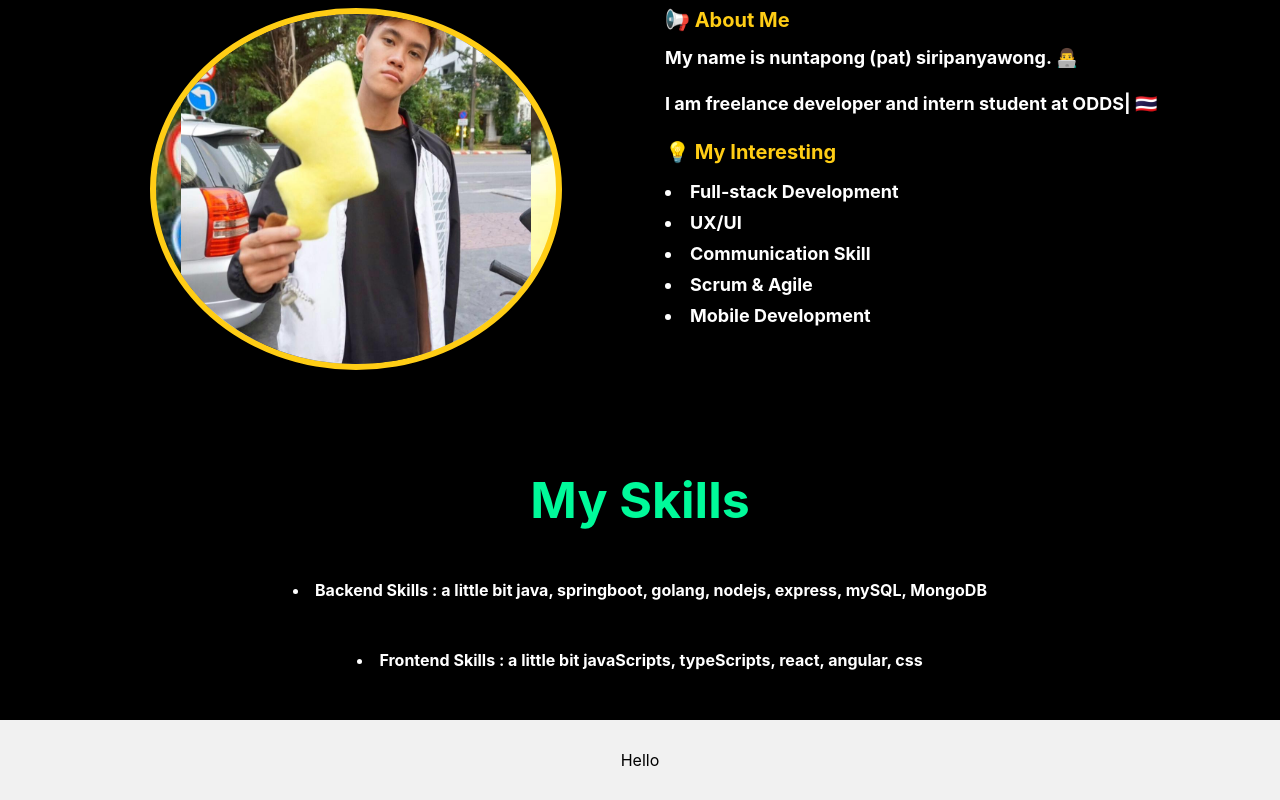
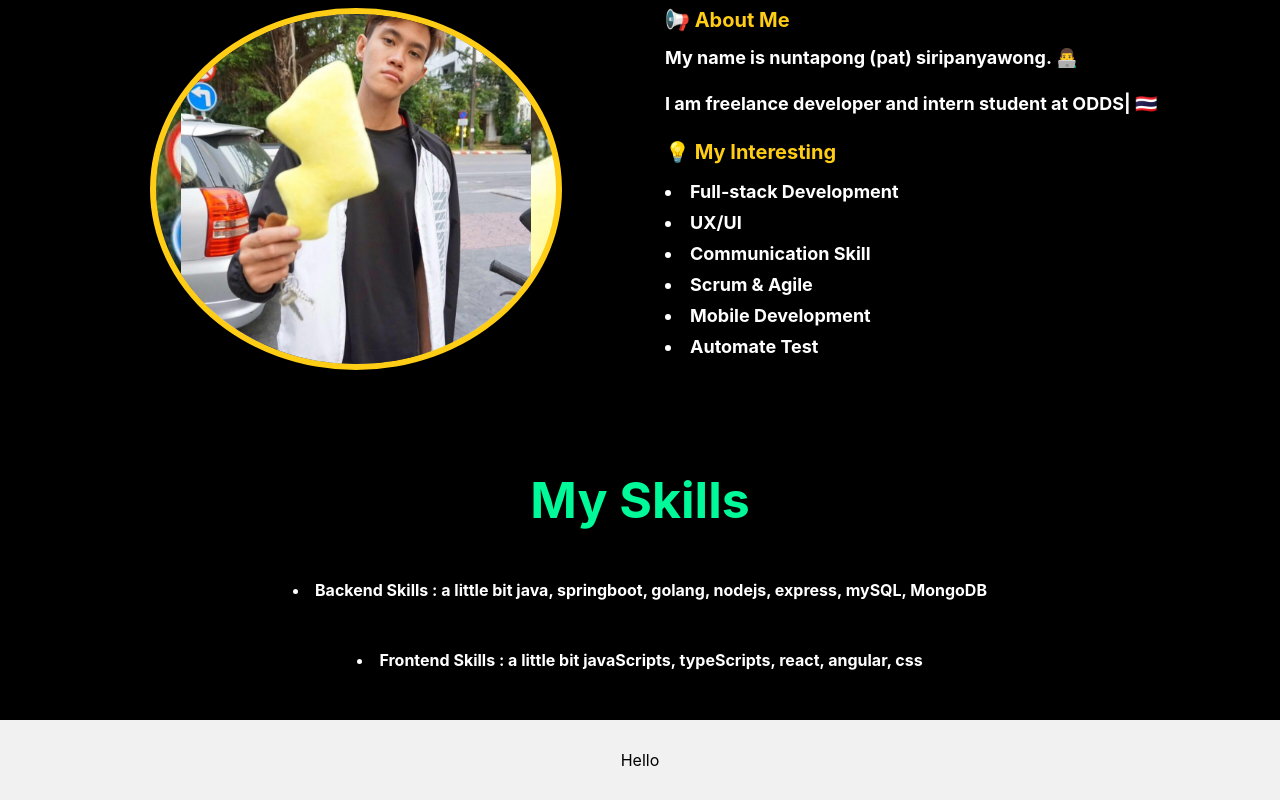
Before and after one commit to NuntapongS/my-portfolio, a React (Create React App) app: page / in a window 1280 px wide. Shown: the part 848-1648 px from the top of the page. Built offline with nearby package versions, Linux system fonts and the light colour scheme.

Commit message:
add automate test to my interesting

```diff
--- a/src/components/whoAmI.tsx
+++ b/src/components/whoAmI.tsx
@@ -32,6 +32,7 @@ const WhoAmI = () => {
           <li className="content">Communication Skill</li>
           <li className="content">Scrum & Agile</li>
           <li className="content">Mobile Development</li>
+          <li className="content">Automate Test</li>
         </div>
         <div>
           {" "}
```
